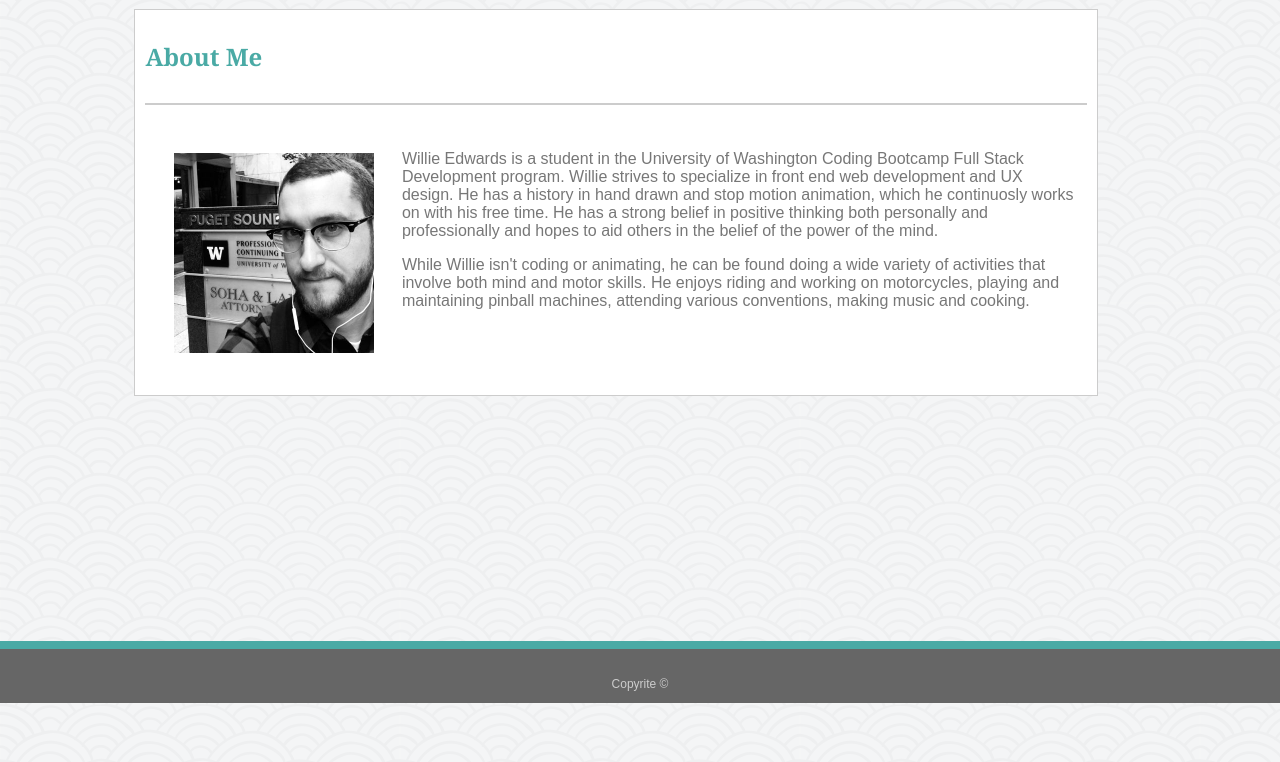
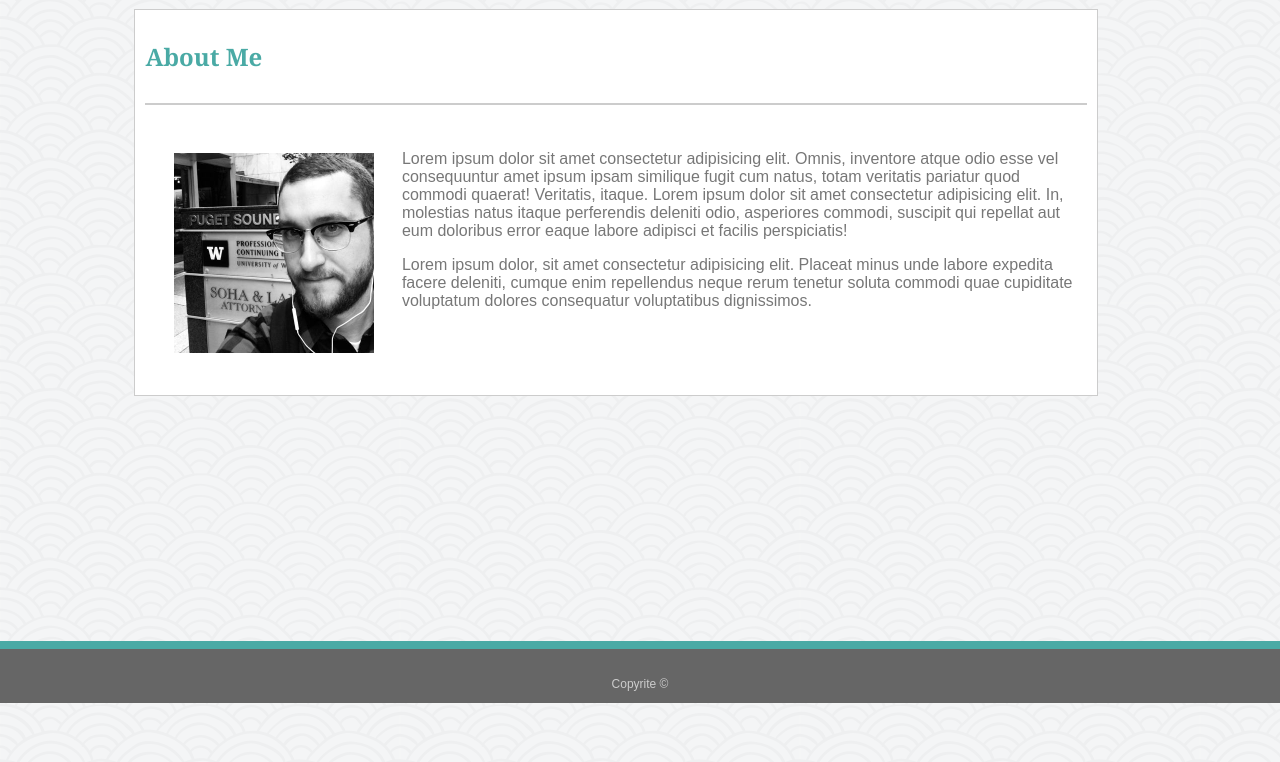
Before and after one commit to WillieEdwards/Basic-Portfolio, a plain HTML site: page index.html in a window 1280 px wide. Shown: the part 97-859 px from the top of the page. Drawn offline with Linux system fonts and the light colour scheme.

Commit message:
updated bio with lorem placeholder

```diff
--- a/assets/css/style.css
+++ b/assets/css/style.css
@@ -28,6 +28,7 @@ h2 {
 
 ul {
     list-style-type: none;
+    margin-left: 11%;
     width: 960px;
     padding: 0px;
     overflow: hidden;
--- a/index.html
+++ b/index.html
@@ -40,16 +40,10 @@
 
         <div class="bio">
             <p>
-                Willie Edwards is a student in the University of Washington Coding Bootcamp Full Stack Development
-                program. Willie strives to specialize in front end web development and UX design. He has a history in
-                hand drawn and stop motion animation, which he continuosly works on with his free time. He has a strong
-                belief in positive thinking both personally and professionally and hopes to aid others in the belief of
-                the power of the mind.
+                Lorem ipsum dolor sit amet consectetur adipisicing elit. Omnis, inventore atque odio esse vel consequuntur amet ipsum ipsam similique fugit cum natus, totam veritatis pariatur quod commodi quaerat! Veritatis, itaque. Lorem ipsum dolor sit amet consectetur adipisicing elit. In, molestias natus itaque perferendis deleniti odio, asperiores commodi, suscipit qui repellat aut eum doloribus error eaque labore adipisci et facilis perspiciatis!
             </p>
             <p>
-                While Willie isn't coding or animating, he can be found doing a wide variety of activities that involve
-                both mind and motor skills. He enjoys riding and working on motorcycles, playing and maintaining pinball
-                machines, attending various conventions, making music and cooking.
+                Lorem ipsum dolor, sit amet consectetur adipisicing elit. Placeat minus unde labore expedita facere deleniti, cumque enim repellendus neque rerum tenetur soluta commodi quae cupiditate voluptatum dolores consequatur voluptatibus dignissimos.
             </p>
         </div>
     </div>
```
